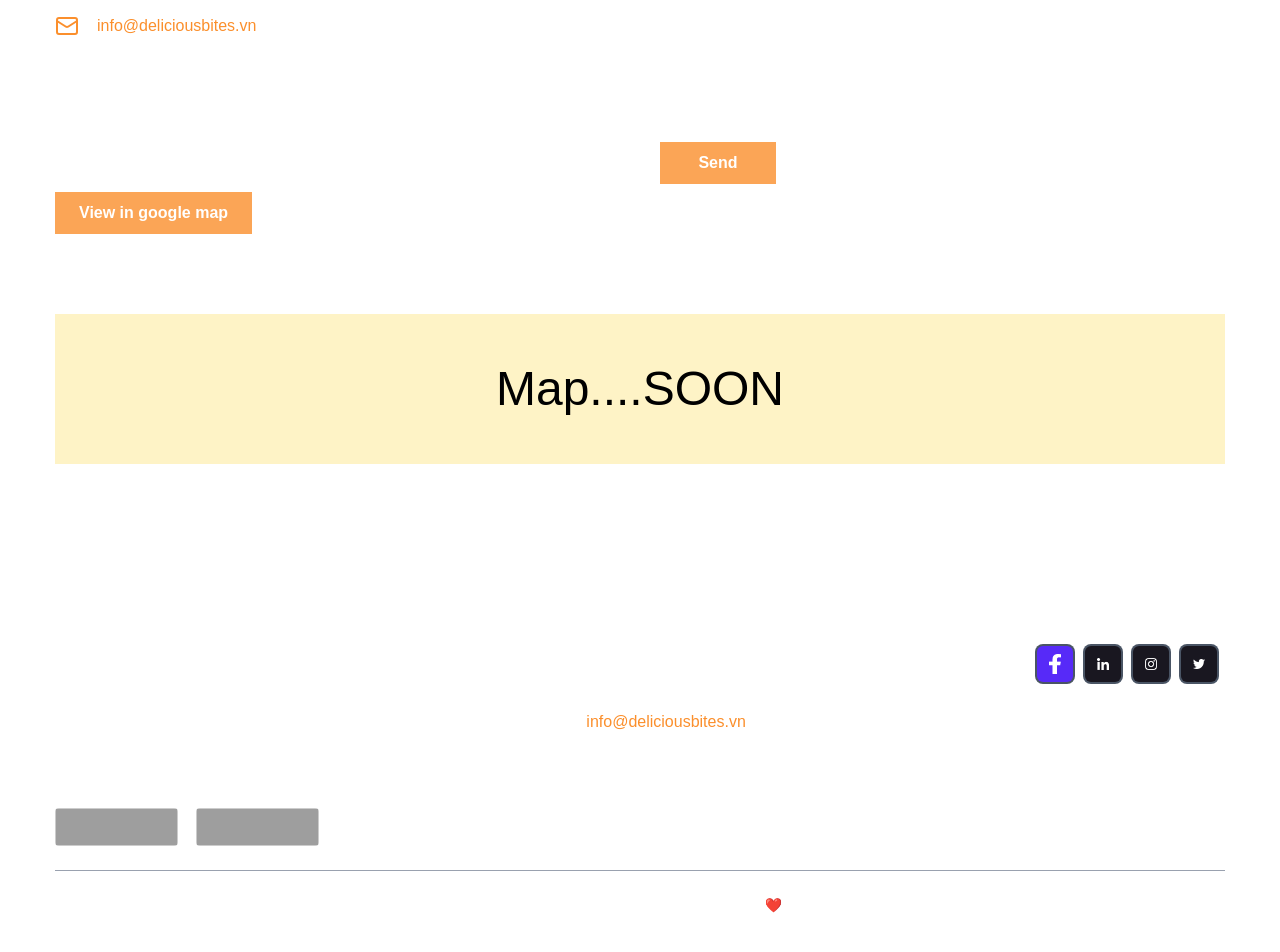
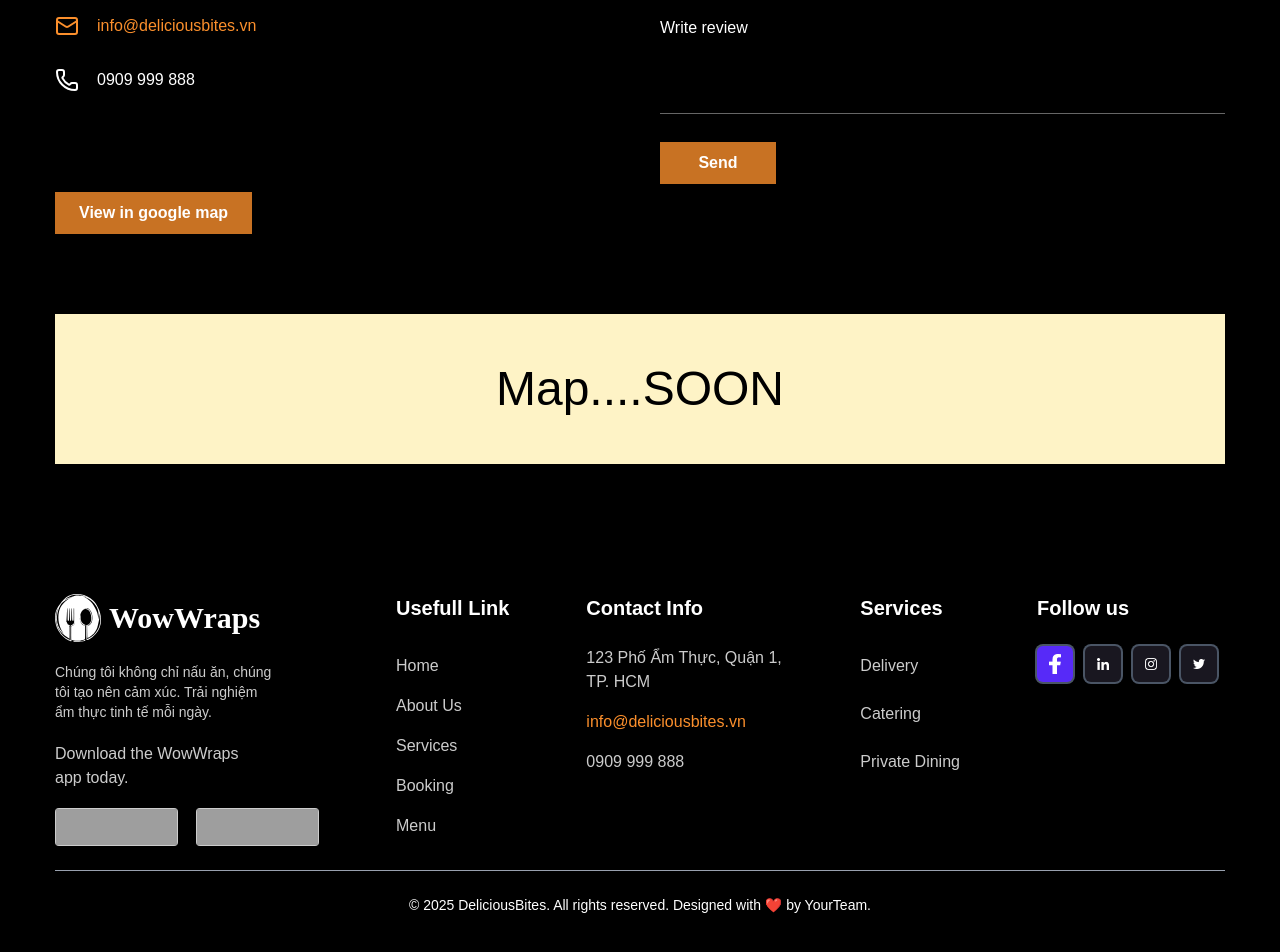
Before and after one commit to HoainamLe42/restaurant-web, a Next.js app: page /contact in a window 1280 px wide. Shown: the part 384-1336 px from the top of the page. Built offline with nearby package versions, Linux system fonts and the light colour scheme; grey boxes are pictures that could not be loaded.

Commit message:
Update UI #7

```diff
--- a/src/app/(client)/contact/ContactClient.tsx
+++ b/src/app/(client)/contact/ContactClient.tsx
@@ -36,7 +36,7 @@ const ContactClient = () => {
     };
 
     return (
-        <div className="pt-30 pb-3 md:pt-[170px] md:pb-20">
+        <div className="pt-30 pb-3 md:pt-[170px] md:pb-20 bg-black">
             <Container>
                 <div className="grid gap-10 grid-cols-1 items-center md:grid-cols-2">
                     {/* Info */}
--- a/src/app/(client)/page.tsx
+++ b/src/app/(client)/page.tsx
@@ -42,7 +42,7 @@ const Page = () => {
     }, []);
 
     return (
-        <div className="pt-[110px]">
+        <div className="pt-[110px] bg-black">
             {loading ? (
                 <LoadingSpinner />
             ) : (
--- a/src/app/globals.css
+++ b/src/app/globals.css
@@ -1,7 +1,7 @@
 @import 'tailwindcss';
 
 :root {
-    --background: #ffffff;
+    --background: #000;
     --foreground: #ffff;
 }
 
--- a/src/components/client/Footer.tsx
+++ b/src/components/client/Footer.tsx
@@ -6,7 +6,7 @@ import Link from 'next/link';
 
 const Footer = () => {
     return (
-        <footer className=" pt-[50px] pb-10">
+        <footer className=" pt-[50px] pb-10 bg-black">
             <Container>
                 <div className="flex flex-wrap gap-x-5 gap-y-7 md:gap-[77px]">
                     {/* Colum 1 */}
```
